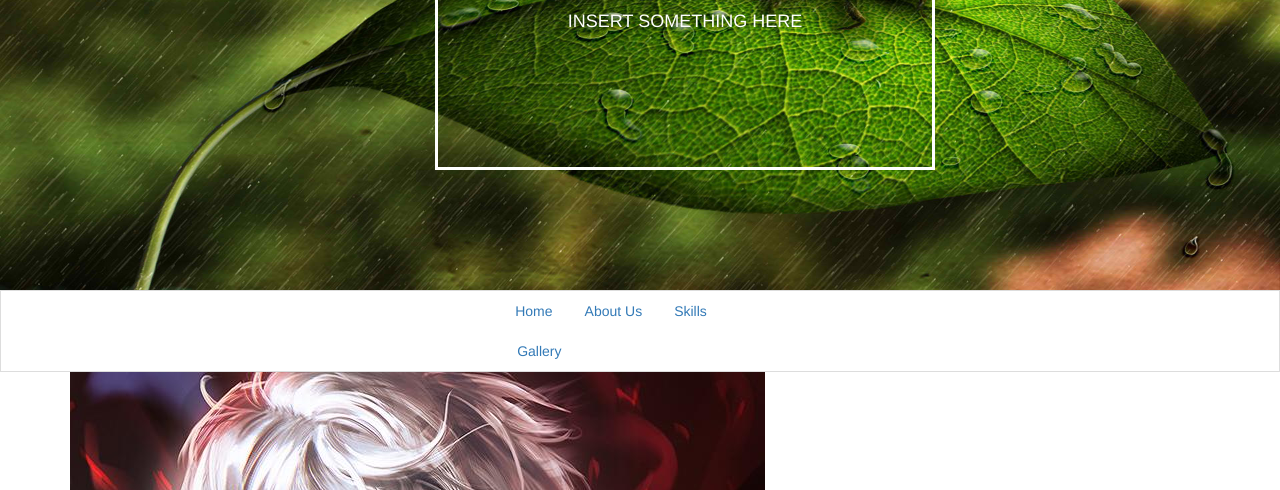
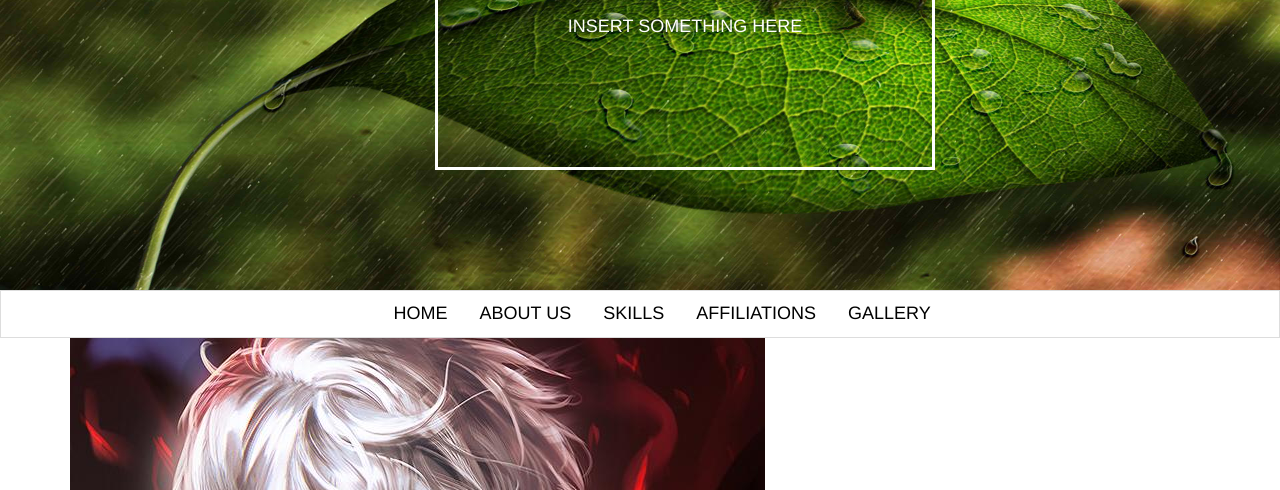
Before and after one commit to allynjdc/web_profile, a plain HTML site: page html/index.html in a window 1280 px wide. Shown: the part 310-800 px from the top of the page. Drawn offline with Linux system fonts and the light colour scheme; files whose address does not match are found by name.

Commit message:
BANNER II

```diff
--- a/css/style.css
+++ b/css/style.css
@@ -29,12 +29,21 @@ body {
 	margin: 3%;
 }
 
+.banner-title > h4 {
+	margin-top: 20px;
+}
+
 .div-pills-div{
 	width: 100%;
 	background-color: #fff;
 	border: 1px solid #DDD;
-	padding-left:39%;
-	padding-right:38%;}
+	padding-left:29.5%;
+}
+
+.div-pills-div > li > a {
+	color: #000;
+	font-size: 18px;
+}
 
 .about-us {}
 
--- a/html/index.html
+++ b/html/index.html
@@ -27,10 +27,11 @@
 		<h4>INSERT SOMETHING HERE</h4>
 	</div>
 	<ul class="nav nav-pills div-pills-div">
-		<li><a href="#">Home</a></li>
-		<li><a href="#">About Us</a></li>
-		<li><a href="#">Skills</a></li>
-		<li><a href="#">Gallery</a></li>
+		<li><a href="#">HOME</a></li>
+		<li><a href="#">ABOUT US</a></li>
+		<li><a href="#">SKILLS</a></li>
+		<li><a href="#">AFFILIATIONS</a></li>
+		<li><a href="#">GALLERY</a></li>
 	</ul>
 </div>
 
```
